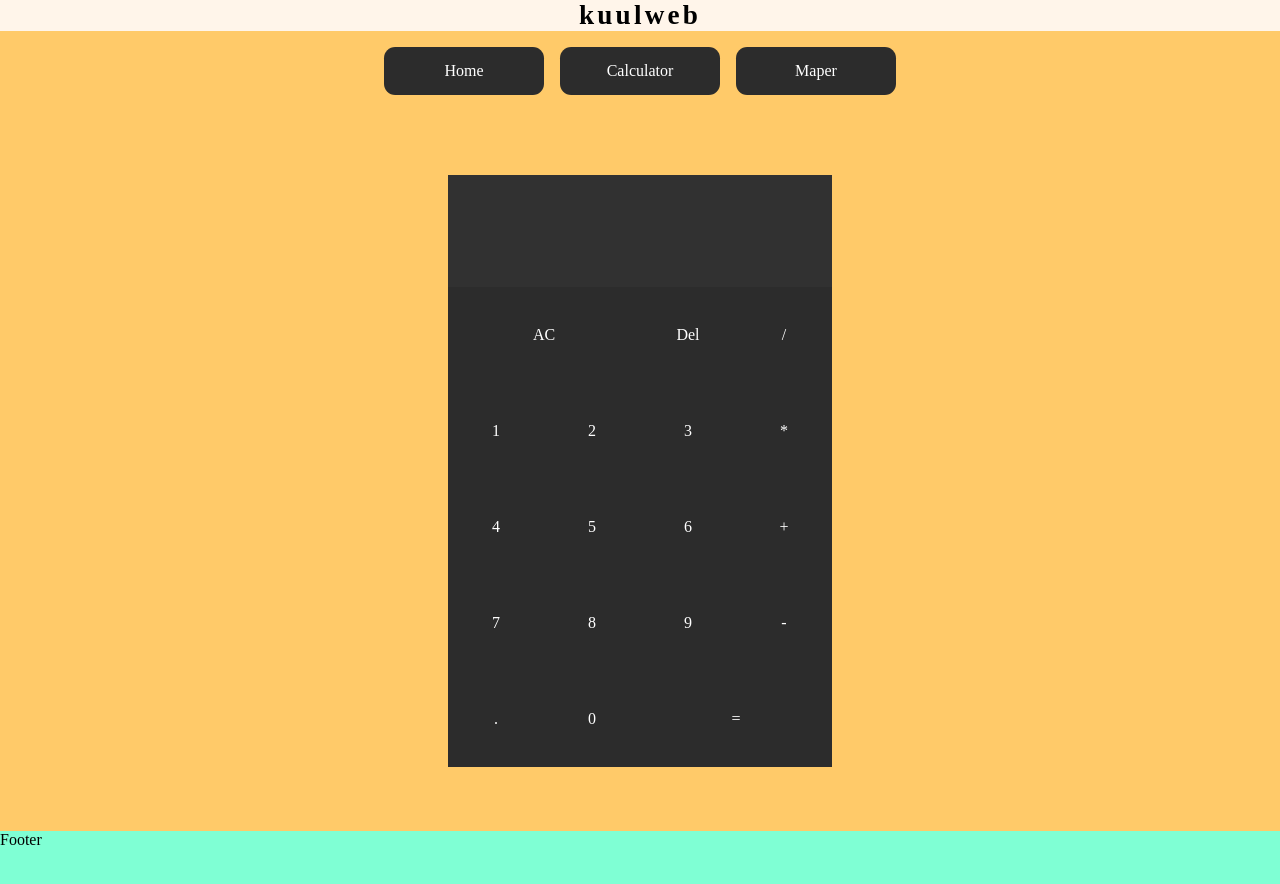
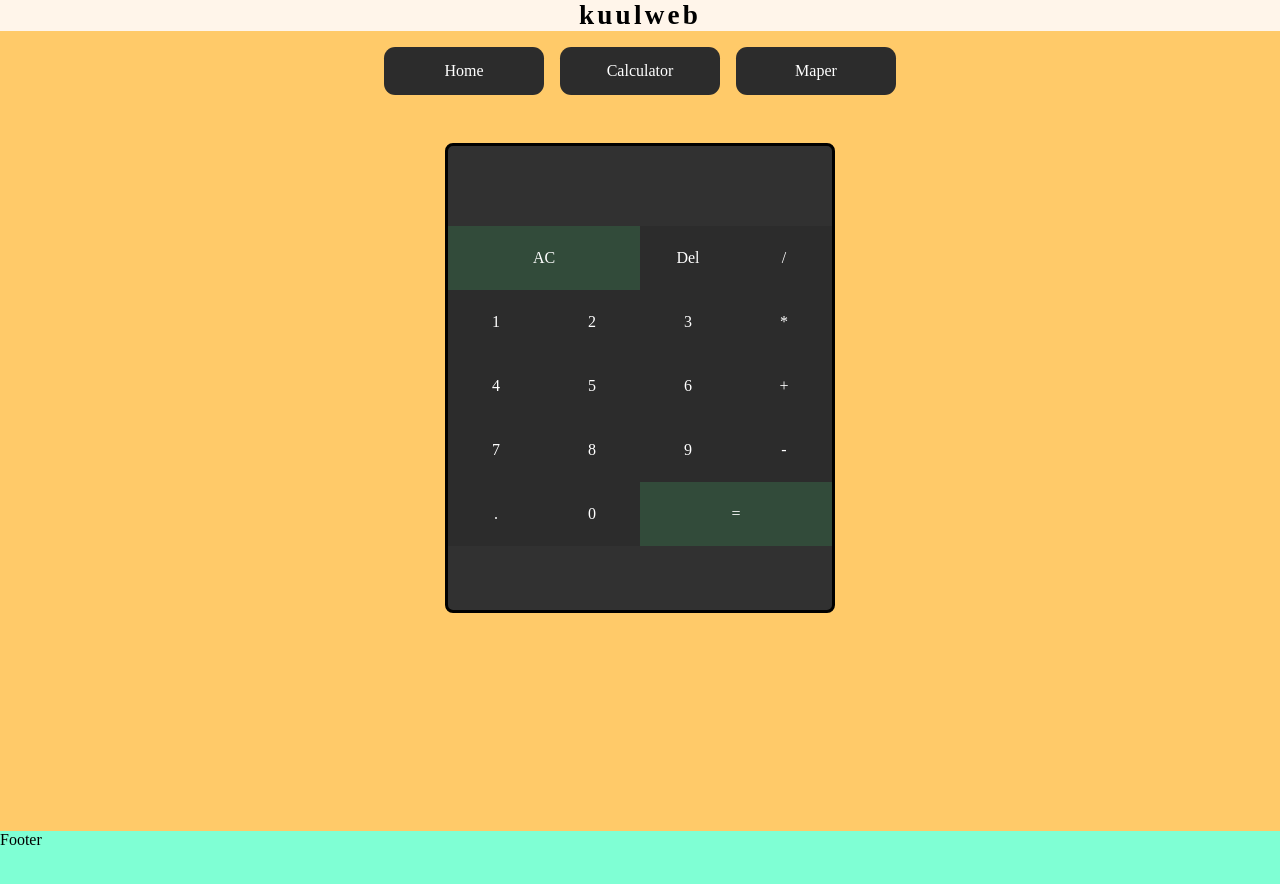
Before and after one commit to knaappz/programy_nauka, a React (Vite) app: page / in a window 1280 px wide. Both pictures are taken after a click on the button "Calculator". Shown: the top 884 px of the page. Built offline with nearby package versions, Linux system fonts and the light colour scheme; a web font is replaced by a local one.

Commit message:
add logic1

```diff
--- a/src/components/Kalkulator/Calc.css
+++ b/src/components/Kalkulator/Calc.css
@@ -6,17 +6,27 @@
 
     background-color: #313131;
     color: #fff;
+    border: .2rem solid black;
+    border-radius: .5rem;
+    display: grid;
+    grid-template-columns: repeat(4, 6rem);
+    grid-template-rows: minmax(3rem, auto)
+    repeat(6, 4rem);
+}
 
-    display: grid;
-    margin-top: 2rem;
-    grid-template-columns: repeat(4, 6rem);
-    grid-template-rows: minmax(7rem, auto) repeat(5, 6rem);
+.calk h3 {
+    padding:.50rem;
+    margin: 0;
+    grid-column: span 4;
+    background-color: #2c2c2c;
+    display: flex;
+    align-items: ce;
+
 }
 
 .calcBTN {
-
     border: 0;
-    padding: 0.6em 1.2em;
+    padding: 0;
     font-size: 1em;
     font-weight: 500;
     font-family: inherit;
@@ -27,11 +37,17 @@
     background-color: #393939;
 }
 
-.span-two {
+.span-one {
     grid-column: span 2;
 }
 
+.span-two {
+    grid-column: span 2;
+    background-color: rgba(57, 255, 120, 0.126);
+}
+
 .output {
+    height: 5rem;
     grid-column: 1/-1;
     background-color: #00000000;
     display: flex;
@@ -41,6 +57,8 @@
     padding: .75rem;
     word-wrap: break-word;
     word-break: break-all;
+
+
 }
 
 .output .prev-operand {
```
